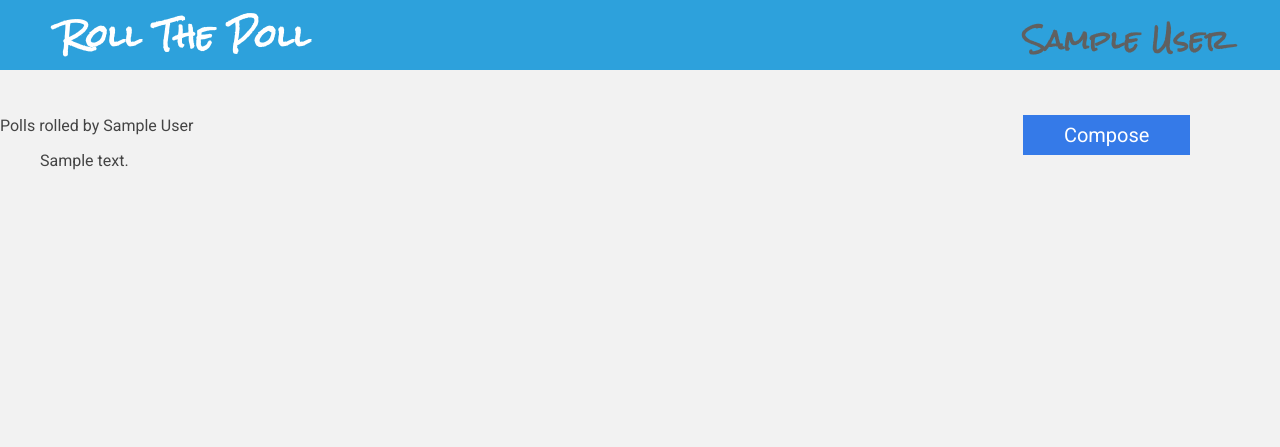
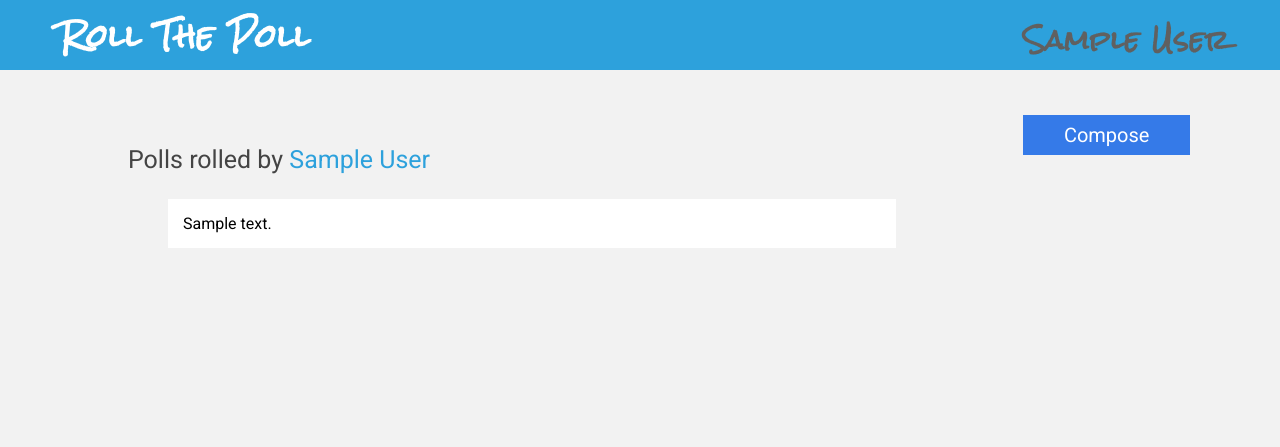
Before and after one commit to utkbansal/roll-the-poll, a Flask app: page /profile/1 in a window 1280 px wide. Shown: the top 447 px of the page. Run offline with Flask 2, Linux system fonts and the light colour scheme; a user stored in the database is signed in; tables that the repository leaves empty hold one stand-in row (values such as "Sample post"); parts of the project's set-up code (start-up, migrations or seed data) failed here and were passed over; some libraries are stand-ins or nearby versions.

Commit message:
Styled profile, add poll pages

```diff
--- a/app/forms.py
+++ b/app/forms.py
@@ -34,7 +34,7 @@ class PollForm(Form):
     choice4 = StringField('Choice 4', validators=[Optional()])
     poll_category = SelectField('Category', choices = [(str(x.id), str(x.name)) for x in models.Category.query.order_by('name')])
     anonymous = BooleanField('Anonymous')
-    submit = SubmitField('Submit')
+    submit = SubmitField('Add Poll')
 
 class VoteForm(Form):
     choice = RadioField('Select')
--- a/app/static/css/base.css
+++ b/app/static/css/base.css
@@ -152,3 +152,88 @@ li img{
     width:10px;
     height:10px;
 }
+
+#add_poll_form {
+    height: auto;
+    width: 650px;
+    margin: auto;
+    font-size: 20px;
+    margin-top: 10px;
+    padding: 40px;
+    padding-top: 5px;
+    background-color: #ffffff;
+}
+
+#poll {
+    min-width:500px;
+    min-height:150px;
+}
+
+#vote_form {
+    height: auto;
+    width: 650px;
+    margin: auto;
+    font-size: 20px;
+    margin-top: 10px;
+    padding: 40px;
+    padding-top: 5px;
+    background-color: #ffffff;
+}
+
+#comment {
+    width:600px;
+    height:150px;
+}
+
+#submit {
+
+    color:#ffffff;
+     background-color:#2da1dc ;
+    padding: 10px 120px;
+    border:1px solid #357ae8;
+    cursor: pointer;
+    font-size: 20px;
+}
+
+#poll_category {
+    width:130px;
+    height:30px;
+    font-family: 'Roboto', sans-serif;
+    font-size: 15px;
+}
+
+#middle {
+    margin:auto;
+  //  background-color: white;
+    width:60%;
+    margin-left:10%;
+    margin-top:20px;
+}
+
+.profile_question {
+    background-color: white;
+    margin-top: 15px;
+    padding:15px;
+}
+
+#profile_para {
+    font-size: 25px;
+}
+
+#profile_name {
+    color:#2da1dc;
+}
+
+
+.profile_question a {
+    text-decoration: none;
+    color: black;
+}
+
+.profile_question a:visited {
+    color:black;
+}
+
+.profile_question  a:hover{
+    text-decoration: underline;
+}
--- a/app/templates/profile.html
+++ b/app/templates/profile.html
@@ -1,19 +1,21 @@
 {% extends "base.html" %}
 {% block content %}
+
     {% if user %}
-    <p>Polls rolled by {{ user.name }}</p>
+    <p id="profile_para">Polls rolled by <span id="profile_name">{{ user.name }}</span> </p>
         <ul>
         {% if anonymous %}
             {% for poll in user.polls %}
                 {% if not poll.anonymous %}
-                    <li><a href = "/poll/{{ poll.body.replace(' ', '-').replace('?', '~') }}">{{ poll }}</a></li>
+                 <div class="profile_question">    <li><a href = "/poll/{{ poll.body.replace(' ', '-').replace('?', '~') }}">{{ poll }}</a></li></div>
                 {% endif %}
             {% endfor %}
         {% else %}
             {% for poll in user.polls %}
-                <li><a href = "/poll/{{ poll.body.replace(' ', '-').replace('?', '~') }}">{{ poll }}</a></li>
+                <div class="profile_question"> <li><a href = "/poll/{{ poll.body.replace(' ', '-').replace('?', '~') }}">{{ poll }}</a></li></div>
             {% endfor %}
         {% endif %}
         </ul>
     {% endif %}
+
 {% endblock %}
--- a/app/templates/vote.html
+++ b/app/templates/vote.html
@@ -2,14 +2,14 @@
 {% block content %}
     {% if not voted %}
 
-        <form method="post">
+        <form method="post" id="vote_form">
             {{ form.hidden_tag() }}
             {{ poll }}
                <ul>
             <li>{{ form.choice }}</li>
             </ul>
-            Comment your views {{ form.comment }}<br>
-            {{ form.anonymous }}Anonymous<br>
+            Comment your views <br>{{ form.comment }}<br><br>
+            {{ form.anonymous }} Anonymous<br><br>
             {{ form.submit }}
         </form>
     {% endif %}
```
Also changed, not shown: app/templates/add_poll.html (+7 -8 lines).
